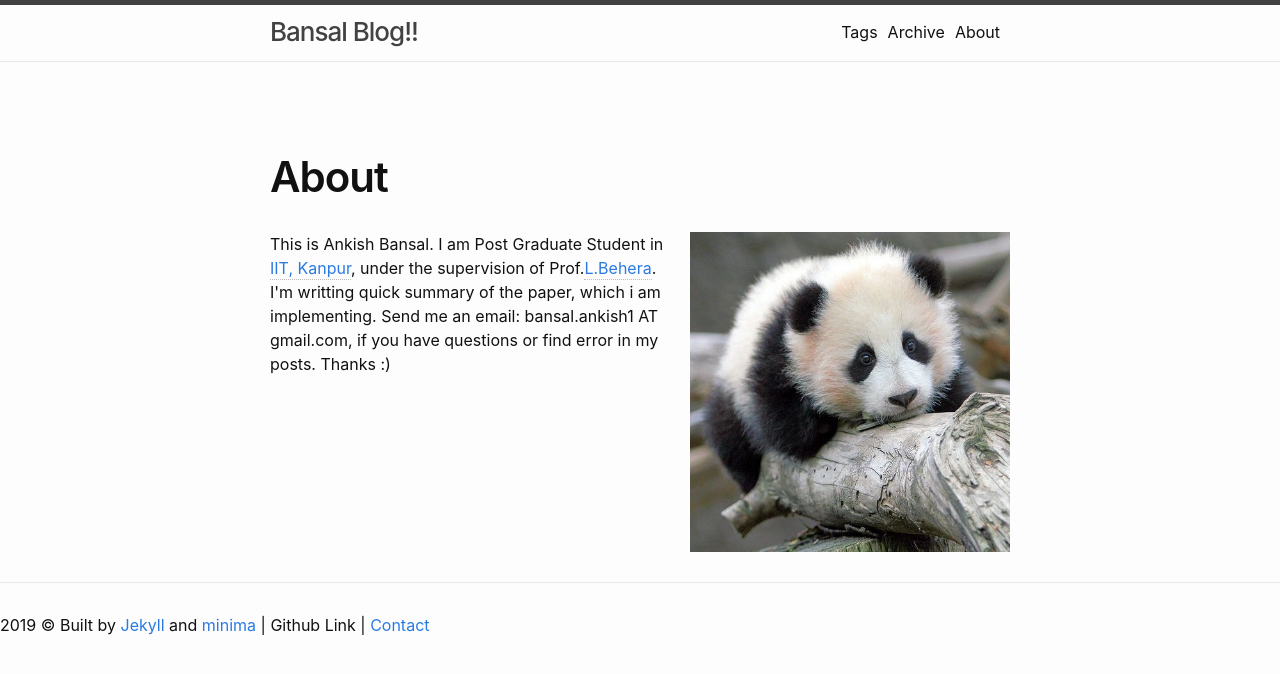
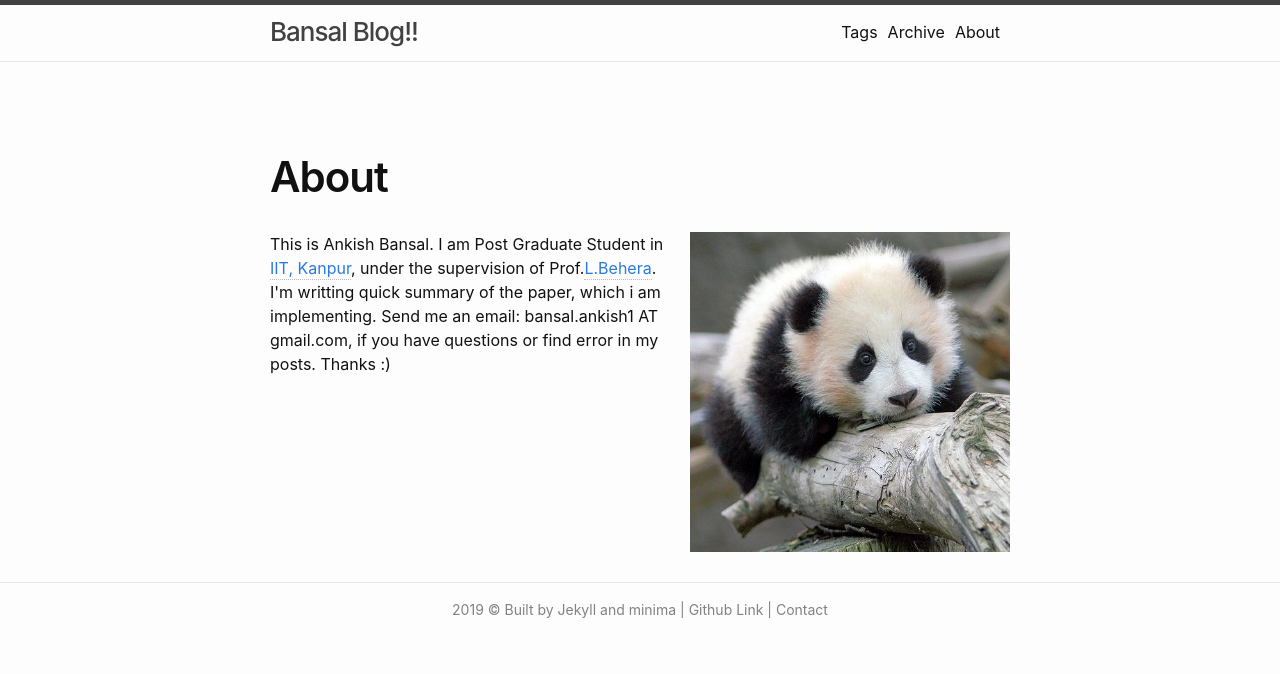
Before and after one commit to ankishb/ankishb.github.io, a Jekyll site: the page built from About.html, in a window 1280 px wide. Shown: the top 674 px of the page. Built offline with Jekyll 4.4.1, drawn with Linux system fonts in a browser that asks for light colours.

Commit message:
Update footer style layeout

```diff
--- a/_sass/minima/_layout.scss
+++ b/_sass/minima/_layout.scss
@@ -122,17 +122,30 @@
  */
 .site-footer {
   border-top: 1px solid $grey-color-light;
-  padding: $spacing-unit 0;
   right: 0;
   bottom: 0;
   left: 0;
+  padding: 1rem;
+  text-align: center;
+  font-size: $small-font-size;
+  color: $grey-color;
+  clear: both;
   margin-bottom: 30px;
 
-  p{
+  a {
+    color: $grey-color;
+  }
+  p {
     margin: 5px auto;
     width: 200px;
   }
-
+  img {
+    width: 26px;
+    height: 26px;
+    margin: 0 4px;
+    display: block;
+    float: left;
+  }
 }
 
 .footer-heading {
```
